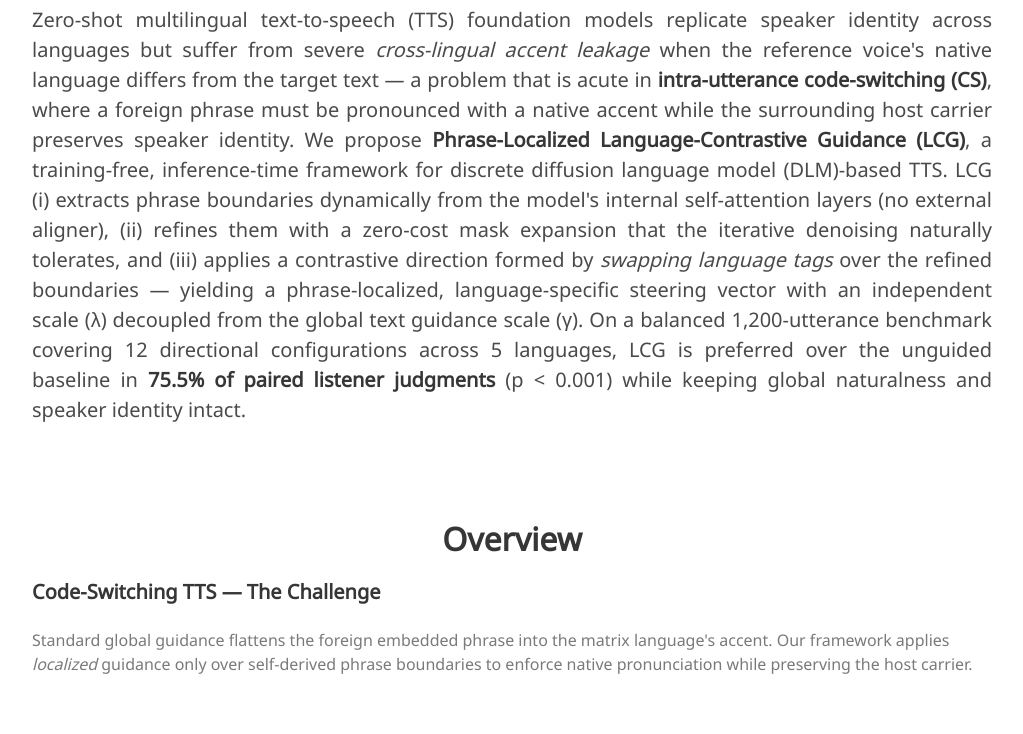
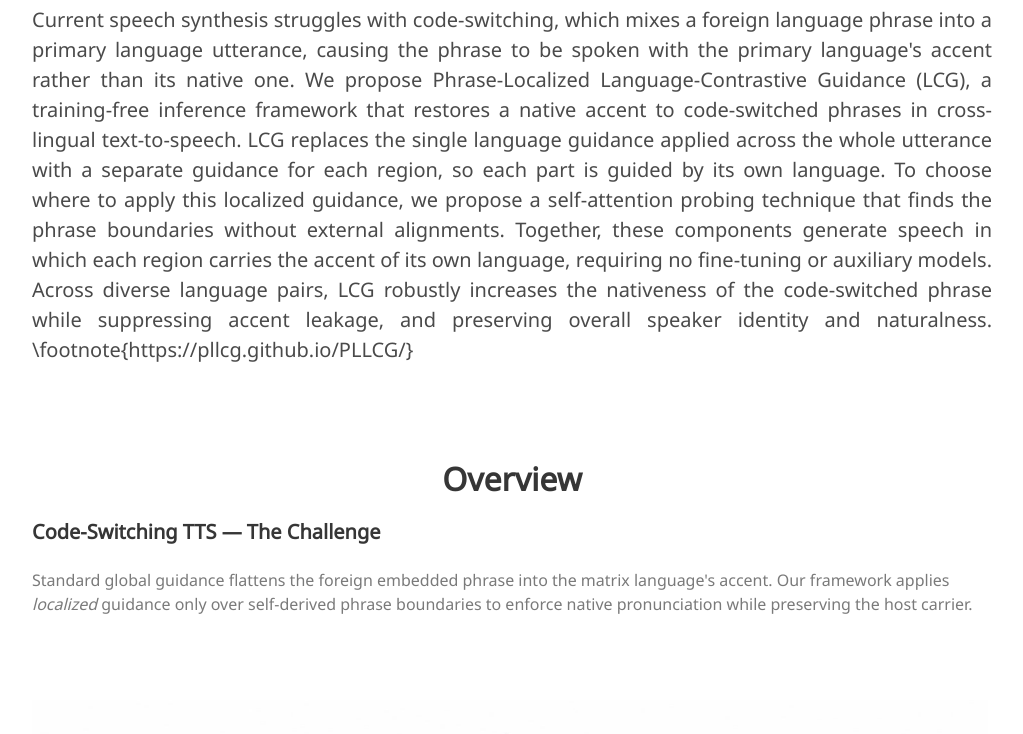
Before and after one commit to pllcg/PLLCG, a plain HTML site: page index.html in a window 1280 px wide. Shown: the part 511-1245 px from the top of the page, without its empty margins (128-1151 px from the left). Drawn offline with nearby package versions, Linux system fonts and the light colour scheme; a web font is replaced by a local one.

Commit message:
Initial Commit

```diff
--- a/index.html
+++ b/index.html
@@ -55,8 +55,8 @@
             <div class="columns is-centered">
                 <div class="column has-text-centered">
                     <h1 class="title is-2 publication-title">
-                        Phrase-Localized Language-Contrastive Guidance for<br/>
-                        Code-Switching Text-to-Speech
+                        Phrase-Localized Language-Contrastive Guidance: <br/>
+                        Training-Free Localized Accent Control for Code-Switching Text-to-Speech
                     </h1>
                     <p class="subtitle is-5" style="color: #607d8b; margin-top: 12px;">
                         Audio demo accompanying our anonymous submission
@@ -90,25 +90,18 @@
         <h2 class="title is-3 has-text-centered">Abstract</h2>
         <div class="content is-medium" style="text-align: justify;">
             <p>
-            Zero-shot multilingual text-to-speech (TTS) foundation models replicate speaker
-            identity across languages but suffer from severe <em>cross-lingual accent leakage</em>
-            when the reference voice's native language differs from the target text — a problem
-            that is acute in <strong>intra-utterance code-switching (CS)</strong>, where a foreign
-            phrase must be pronounced with a native accent while the surrounding host carrier
-            preserves speaker identity.
-            We propose <strong>Phrase-Localized Language-Contrastive Guidance (LCG)</strong>,
-            a training-free, inference-time framework for discrete diffusion language model
-            (DLM)-based TTS. LCG (i) extracts phrase boundaries dynamically from the model's
-            internal self-attention layers (no external aligner), (ii) refines them with a
-            zero-cost mask expansion that the iterative denoising naturally tolerates, and
-            (iii) applies a contrastive direction formed by <em>swapping language tags</em>
-            over the refined boundaries — yielding a phrase-localized, language-specific
-            steering vector with an independent scale&nbsp;(λ) decoupled from the global text
-            guidance scale&nbsp;(γ).
-            On a balanced 1,200-utterance benchmark covering 12 directional configurations
-            across 5 languages, LCG is preferred over the unguided baseline in
-            <strong>75.5% of paired listener judgments</strong>
-            (p&nbsp;&lt;&nbsp;0.001) while keeping global naturalness and speaker identity intact.
+                Current speech synthesis struggles with code-switching, which mixes a foreign language phrase into a
+                primary language utterance, causing the phrase to be spoken with the primary language's accent rather
+                than its native one. We propose Phrase-Localized Language-Contrastive Guidance (LCG), a training-free
+                inference framework that restores a native accent to code-switched phrases in cross-lingual
+                text-to-speech. LCG replaces the single language guidance applied across the whole utterance with a
+                separate guidance for each region, so each part is guided by its own language. To choose where to
+                apply this localized guidance, we propose a self-attention probing technique that finds the phrase
+                boundaries without external alignments. Together, these components generate speech in which each region
+                carries the accent of its own language, requiring no fine-tuning or auxiliary models. Across diverse
+                language pairs, LCG robustly increases the nativeness of the code-switched phrase while suppressing
+                accent leakage, and preserving overall speaker identity and naturalness.
+                \footnote{https://pllcg.github.io/PLLCG/}
             </p>
         </div>
     </div>
```
